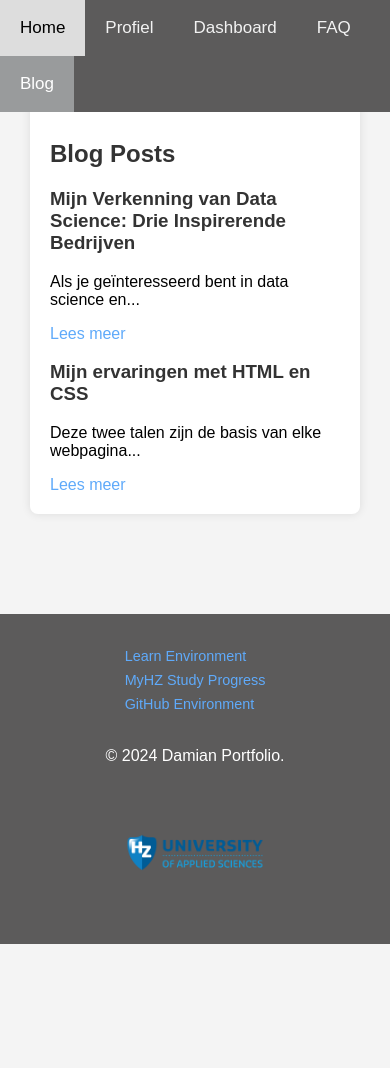
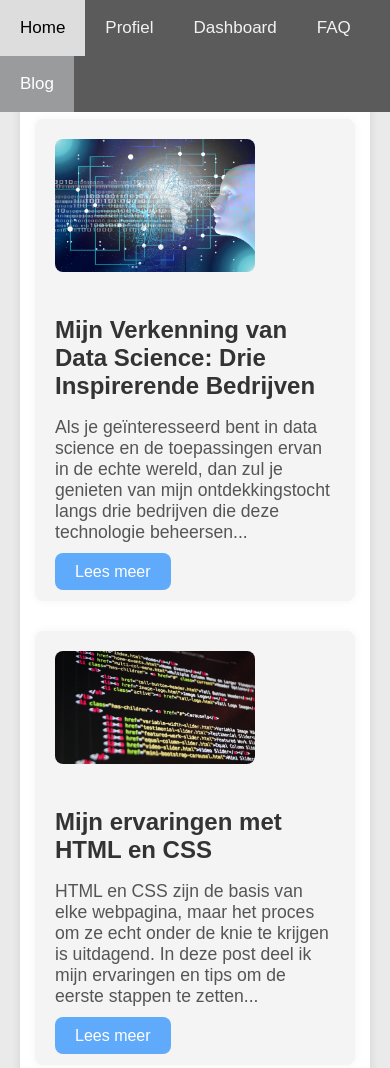
Before and after one commit to DSlui0056/DSlui0056, a plain HTML site: page pages/blog.html in a window 390 px wide. Shown: the top 1068 px of the page. Before the commit the page ends 944 px from the top, so only its background shows below. Drawn offline with Linux system fonts and the light colour scheme.

Commit message:
Responsive toevoegen bij de pagina's, nog niet af

```diff
--- a/css/styles.css
+++ b/css/styles.css
@@ -4,7 +4,7 @@ body {
   font-family: Arial, sans-serif;
   margin: 0;
   padding: 0;
-  background-color: #f4f4f4;
+  background-color: #e9e9e9ea;
   display: flex;
   flex-direction: column;
   min-height: 100vh;
@@ -26,7 +26,7 @@ a:hover {
 /* Menubalk */
 
 .topnav {
-  position: fixed;
+  position: fixed; /* Vastzittende header */
   top: 0;
   left: 0;
   width: 100%;
@@ -69,10 +69,6 @@ a:hover {
   margin-bottom: 100px;
 }
 
-
-
-
-
 /* FAQ pagina */
 
 .container-faq {
@@ -84,7 +80,6 @@ a:hover {
   margin-top: 100px;
   margin-bottom: 34px;
 }
-
 
 .faq-search-container {
   display: flex;
@@ -114,7 +109,6 @@ a:hover {
   background-color: #4a90d0;
 }
 
-
 .cta-section {
   text-align: center;
   background-color: #5faafa;
@@ -123,6 +117,7 @@ a:hover {
   border-radius: 8px;
   box-shadow: 0 0 10px rgba(0, 0, 0, 0.1);
   margin-bottom: 100px;
+  margin: 30px;
 }
 
 .cta-section h3 {
@@ -137,6 +132,8 @@ a:hover {
   text-decoration: none;
   border-radius: 8px;
   font-size: 1.2em;
+  display: inline-block;
+  margin-top: 30px;
 }
 
 .cta-section a:hover {
@@ -144,14 +141,9 @@ a:hover {
   color: white;
 }
 
-
 #faq-list ul {
   margin-bottom: 20px;
 }
-
-
-
-
 
 /* Profiel afbeelding en tekst */
 
@@ -168,7 +160,6 @@ a:hover {
 .text-section p {
   margin-bottom: 20px;
 }
-
 
 .text-section .btn {
   background-color: #5faafa;
@@ -199,7 +190,6 @@ a:hover {
   align-items: center;
   justify-content: center;
   padding: 60px;
-
 }
 
 .hero .container {
@@ -239,7 +229,83 @@ a:hover {
   background-color: #4a90d0;
 }
 
+/* Blog pagina */
+
+.container-blog {
+  margin: 30px;
+  padding: 20px;
+  background-color: white;
+  border-radius: 8px;
+  box-shadow: 0 0 10px rgba(0, 0, 0, 0.1);
+  margin-top: 100px;
+  margin-bottom: 80px;
+}
+
+#blog-posts h2 {
+  font-size: 2em;
+  color: #333;
+  margin-bottom: 20px;
+  text-align: center;
+}
+
+.blog-item {
+  display: flex;
+  align-items: flex-start;
+  margin-bottom: 30px;
+  padding: 20px;
+  border-radius: 8px;
+  background-color: #f4f4f4;
+  box-shadow: 0 0 10px rgba(0, 0, 0, 0.05);
+  transition: transform 0.3s ease; /* Hover effect toegevoegd */
+}
+
+.blog-item:hover {
+  transform: scale(1.02); /* Hover effect vergroting */
+}
+
+.blog-item img {
+  width: 200px;
+  height: auto;
+  border-radius: 8px;
+  margin-right: 20px;
+  transition: opacity 0.3s ease; /* Hover effect afbeelding */
+}
+
+.blog-item:hover img {
+  opacity: 0.9; /* Hover effect afbeelding transparantie */
+}
+
+.blog-content {
+  flex: 1;
+}
+
+.blog-content h3 {
+  font-size: 1.8em;
+  margin-bottom: 10px;
+  color: #333;
+}
+
+.blog-content p {
+  font-size: 1.1em;
+  color: #555;
+  margin-bottom: 20px;
+}
+
+.blog-content .btn {
+  background-color: #5faafa;
+  color: white;
+  padding: 10px 20px;
+  text-decoration: none;
+  border-radius: 8px;
+  transition: background-color 0.3s ease;
+}
+
+.blog-content .btn:hover {
+  background-color: #4a90d0;
+}
+
 /* Footer */
+
 footer {
   background-color: #5c5b5b;
   color: white;
@@ -260,13 +326,11 @@ footer {
 .footer-links {
   text-align: left;
   font-size: 0.9em;
-
 }
 
 .footer-links ul {
   list-style-type: none;
   padding: 0;
-
 }
 
 .footer-links ul li {
@@ -286,30 +350,27 @@ footer p {
   font-size: 1em;
   text-align: center;
   position: relative;
-
 }
 
 .footer-logo img {
   width: 180px;
   height: auto;
-
 }
 
 @media (max-width: 768px) {
   .footer-container {
-      flex-direction: column;
-      text-align: center;
+    flex-direction: column;
+    text-align: center;
   }
 
   .footer-links {
-      margin-bottom: 20px;
+    margin-bottom: 20px;
   }
 
   .footer-logo {
-      margin-top: 20px;
+    margin-top: 20px;
   }
 }
-
 
 /* Tabel / Dashboard pagina */
 
@@ -332,3 +393,111 @@ table th {
 #nbsa {
   margin-bottom: 30px;
 }
+
+/* Responsive aanpassingen */
+
+@media (max-width: 1024px) {
+  .faq-search-container input[type="text"] {
+    width: 80%;
+  }
+
+  .container,
+  .container-faq,
+  .container-blog,
+  .hero .container {
+    margin: 20px;
+    padding: 15px;
+  }
+
+  .hero h1 {
+    font-size: 2.5em;
+  }
+
+  .hero p {
+    font-size: 1.3em;
+  }
+}
+
+@media (max-width: 768px) {
+  .faq-search-container input[type="text"] {
+    width: 90%;
+  }
+
+  .faq-search-container {
+    flex-direction: column;
+  }
+
+  .faq-search-container button {
+    margin-top: 10px;
+    margin-left: 0;
+  }
+
+  .content-with-image {
+    flex-direction: column;
+  }
+
+  .profile-image {
+    margin: 20px 0;
+    max-width: 100%;
+  }
+
+  .cta-section h3 {
+    font-size: 1.5em;
+  }
+
+  .cta-section a {
+    font-size: 1.1em;
+  }
+
+  .blog-item {
+    flex-direction: column;
+  }
+
+  .blog-item img {
+    margin-bottom: 20px;
+  }
+
+  .footer-container {
+    flex-direction: column;
+    text-align: center;
+  }
+}
+
+@media (max-width: 480px) {
+  .faq-search-container input[type="text"] {
+    width: 100%;
+  }
+
+  .hero h1 {
+    font-size: 2em;
+  }
+
+  .hero p {
+    font-size: 1.1em;
+  }
+
+  .btn {
+    padding: 10px 20px;
+    font-size: 1em;
+  }
+
+  .cta-section {
+    padding: 30px;
+  }
+
+  .cta-section h3 {
+    font-size: 1.3em;
+  }
+
+  .cta-section a {
+    padding: 10px 20px;
+  }
+
+  .blog-content h3 {
+    font-size: 1.5em;
+  }
+
+  .footer-logo img {
+    width: 150px;
+  }
+}
--- a/pages/blog.html
+++ b/pages/blog.html
@@ -8,7 +8,6 @@
     <link rel="stylesheet" href="../css/styles.css">
   </head>
   <body>
-
     <nav>
       <div class="topnav">
         <a href="../index.html">Home</a>
@@ -19,20 +18,30 @@
       </div>
     </nav>
 
+    <div class="container-blog">
+      <section id="blog-posts">
+        <h2>Mijn Blog Posts</h2>
 
-    <div class="container">
-      <section id="blog-posts">
-        <h2>Blog Posts</h2>
-        <article>
+        <!-- Eerste blogpost -->
+        <article class="blog-item">
+          <img src="../images/datascience.jpg" alt="Data Science afbeelding">
+          <div class="blog-content">
             <h3>Mijn Verkenning van Data Science: Drie Inspirerende Bedrijven</h3>
-          <p>Als je geïnteresseerd bent in data science en...</p>
-          <a href="../blogposts/datascience.html">Lees meer</a>
+            <p>Als je geïnteresseerd bent in data science en de toepassingen ervan in de echte wereld, dan zul je genieten van mijn ontdekkingstocht langs drie bedrijven die deze technologie beheersen...</p>
+            <a href="../blogposts/datascience.html" class="btn">Lees meer</a>
+          </div>
         </article>
-        <article>
+
+        <!-- Tweede blogpost -->
+        <article class="blog-item">
+          <img src="../images/code.jpg" alt="HTML en CSS afbeelding">
+          <div class="blog-content">
             <h3>Mijn ervaringen met HTML en CSS</h3>
-          <p>Deze twee talen zijn de basis van elke webpagina...</p>
-          <a href="../blogposts/post2.html">Lees meer</a>
+            <p>HTML en CSS zijn de basis van elke webpagina, maar het proces om ze echt onder de knie te krijgen is uitdagend. In deze post deel ik mijn ervaringen en tips om de eerste stappen te zetten...</p>
+            <a href="../blogposts/post2.html" class="btn">Lees meer</a>
+          </div>
         </article>
+
       </section>
     </div>
 
@@ -51,6 +60,5 @@
         </div>
       </div>
     </footer>
-
   </body>
 </html>
```
Also changed, not shown: index.html (+20 -2 lines), pages/FAQ.html (+7 -9 lines), pages/profile.html (+1 -1 lines), images/code.jpg (added), images/datascience.jpg (added). Lines whose indentation alone changed are shown as unchanged.
